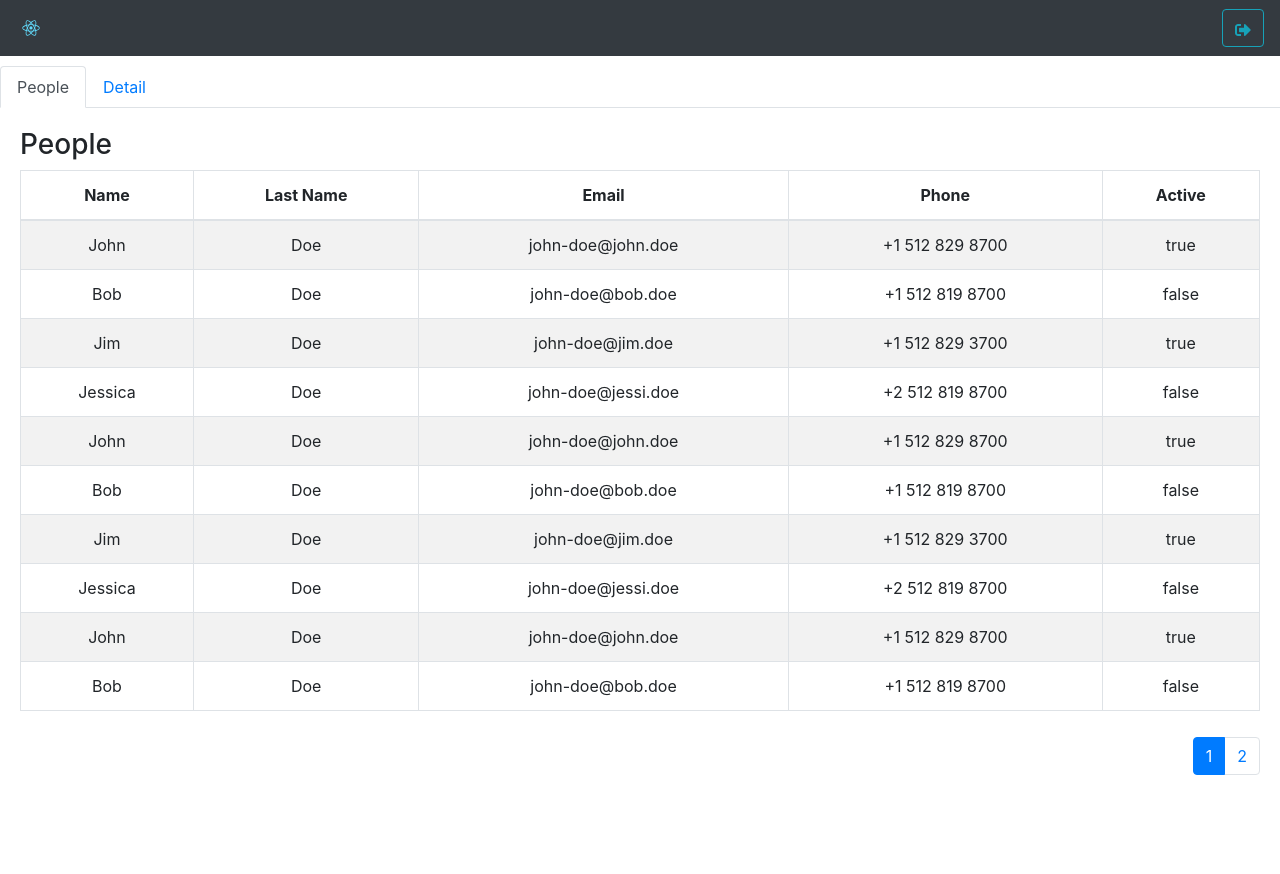
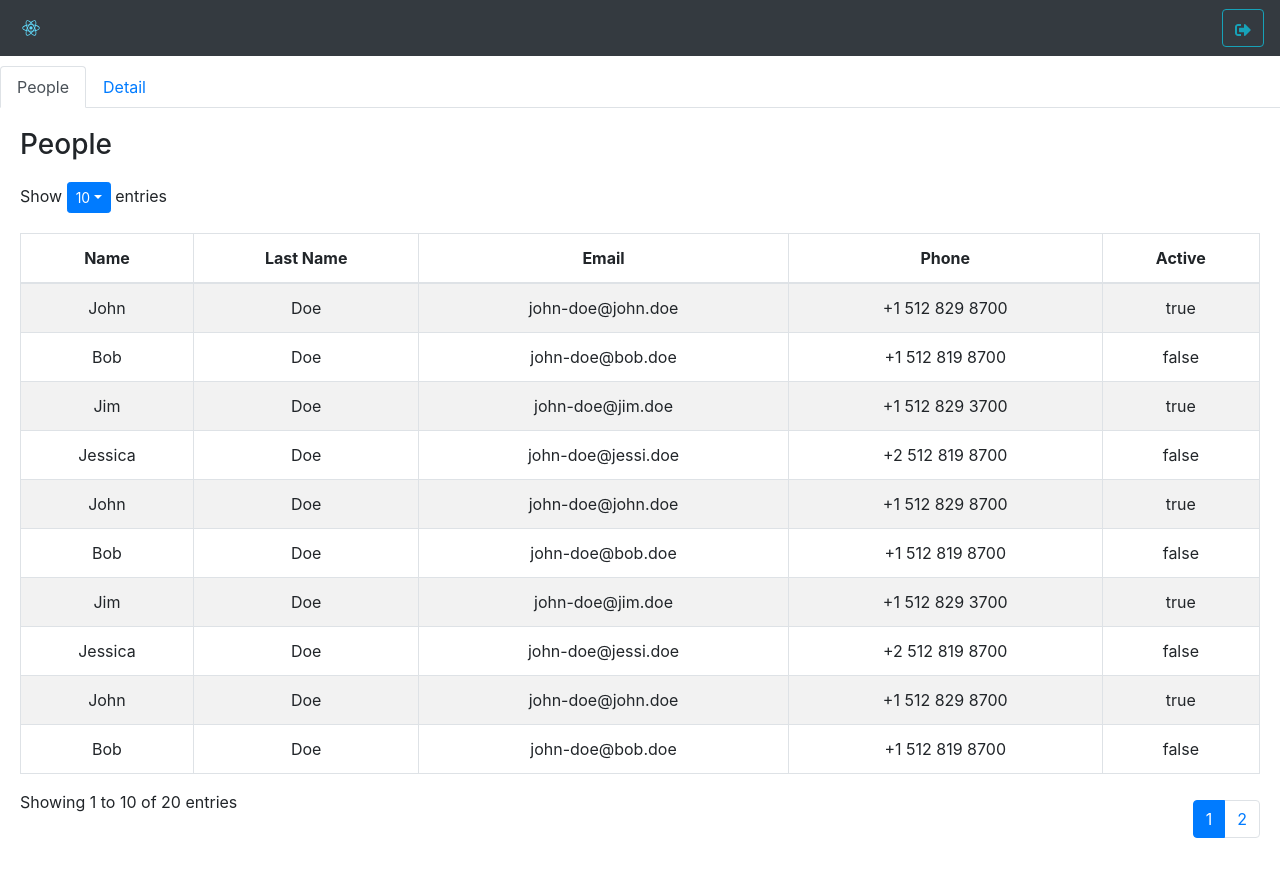
Before and after one commit to kneekicka/ats-rebuild, a React (Create React App) app: page /job in a window 1280 px wide. Both pictures are taken after a click on the tab "People". Before the commit the page ends 800 px from the top, so only its background shows below. Built offline with nearby package versions, Linux system fonts and the light colour scheme.

Commit message:
People tap edits

```diff
--- a/src/Components/People/People.css
+++ b/src/Components/People/People.css
@@ -4,4 +4,13 @@
 
 .People-title {
   text-align: left;
+  margin: 20px 0;
 }
+
+.People-title h3 {
+  margin-bottom: 20px;
+}
+
+.People-showing {
+  text-align: left;
+}
--- a/src/Components/People/People.tsx
+++ b/src/Components/People/People.tsx
@@ -1,8 +1,9 @@
 import React, { useState, useEffect } from "react";
-import { Table } from "react-bootstrap";
+import { Table, Row, Col } from "react-bootstrap";
 import "./People.css";
 import Person from "../Person/Person";
 import PeoplePagination from "../Pagination/Pagination";
+import PeopleDropDown from "../PeopleDropdown/PeopleDropdown";
 import IPerson from "../../Models/Person.model";
 import mockedPeople from "../../MockData/people";
 
@@ -11,9 +12,6 @@ const People = () => {
   const [loading, setLoading] = useState(false);
   const [currentPage, setCurrentPage] = useState(1);
   const [peoplePerPage, setPeoplePerPage] = useState(10);
-
-  // change page
-  const paginate = (pageNumber: number) => setCurrentPage(pageNumber);
 
   useEffect(() => {
     const fetchPeople = async () => {
@@ -26,10 +24,26 @@ const People = () => {
     fetchPeople();
   }, []);
 
+  // change page
+  const paginate = (pageNumber: number) => setCurrentPage(pageNumber);
+  const setPeoplePerPageNumber = (perPageNumber: number) => {
+    if (currentPage > 1) {
+      setCurrentPage(1);
+    }
+    setPeoplePerPage(perPageNumber);
+  };
+
   // Get current posts
   const indexOfLastPerson = currentPage * peoplePerPage;
   const indexOfFirstPost = indexOfLastPerson - peoplePerPage;
   const currentPeople = people.slice(indexOfFirstPost, indexOfLastPerson);
+  const showingPeople = (
+    <p className="People-showing">
+      Showing {indexOfLastPerson + 1 - peoplePerPage} to{" "}
+      {indexOfLastPerson >= people.length ? people.length : indexOfLastPerson}{" "}
+      of {people.length} entries
+    </p>
+  );
 
   if (loading) {
     return <h2>Loading...</h2>;
@@ -37,7 +51,13 @@ const People = () => {
 
   return (
     <div className="People">
-      <h3 className="People-title">People</h3>
+      <div className="People-title">
+        <h3>People</h3>
+        <PeopleDropDown
+          perPage={peoplePerPage}
+          setPeoplePerPage={setPeoplePerPageNumber}
+        />
+      </div>
       <Table striped bordered hover>
         <thead>
           <tr>
@@ -54,12 +74,17 @@ const People = () => {
           ))}
         </tbody>
       </Table>
+      <Row>
+        <Col>{showingPeople}</Col>
+        <Col>
           <PeoplePagination
             totalPeople={people.length}
             peoplePerPage={peoplePerPage}
             active={currentPage}
             paginate={paginate}
           />
+        </Col>
+      </Row>
     </div>
   );
 };
--- /dev/null
+++ b/src/Components/PeopleDropdown/PeopleDropdown.css
@@ -0,0 +1,3 @@
+.People-dropdown .dropdown {
+  display: inline-block;
+}
--- /dev/null
+++ b/src/Components/PeopleDropdown/PeopleDropdown.tsx
@@ -0,0 +1,43 @@
+import React from "react";
+import { Dropdown } from "react-bootstrap";
+import "./PeopleDropdown.css";
+
+const PeopleDropDown = (props: any) => {
+  return (
+    <div className="People-dropdown">
+      <span>Show </span>
+      <Dropdown>
+        <Dropdown.Toggle size="sm" variant="primary" id="dropdown-basic">
+          {props.perPage}
+        </Dropdown.Toggle>
+
+        <Dropdown.Menu>
+          <Dropdown.Item
+            onClick={() => {
+              props.setPeoplePerPage(10);
+            }}
+          >
+            10
+          </Dropdown.Item>
+          <Dropdown.Item
+            onClick={() => {
+              props.setPeoplePerPage(20);
+            }}
+          >
+            20
+          </Dropdown.Item>
+          <Dropdown.Item
+            onClick={() => {
+              props.setPeoplePerPage(50);
+            }}
+          >
+            50
+          </Dropdown.Item>
+        </Dropdown.Menu>
+      </Dropdown>
+      <span> entries</span>
+    </div>
+  );
+};
+
+export default PeopleDropDown;
```
Lines whose indentation alone changed are shown as unchanged.
